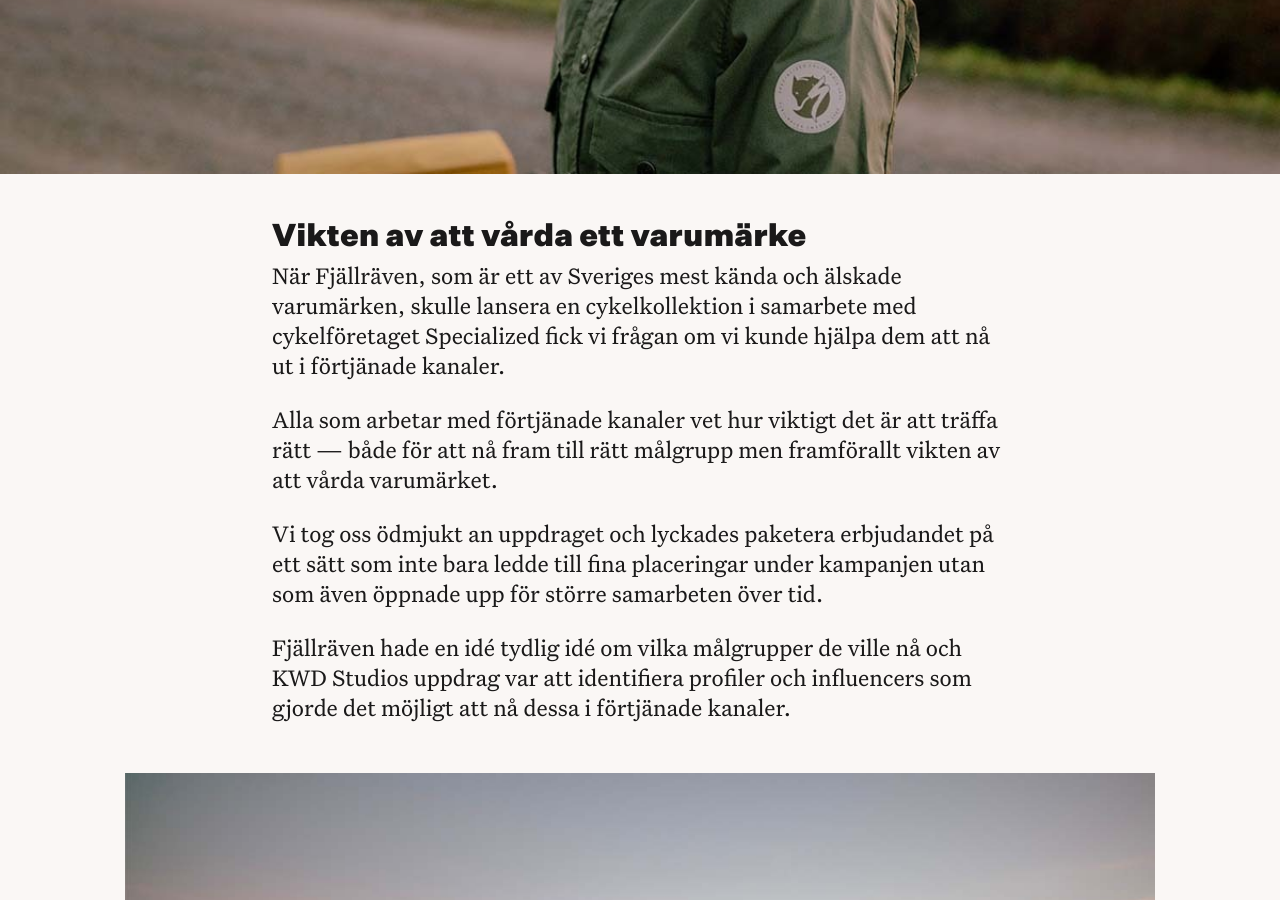
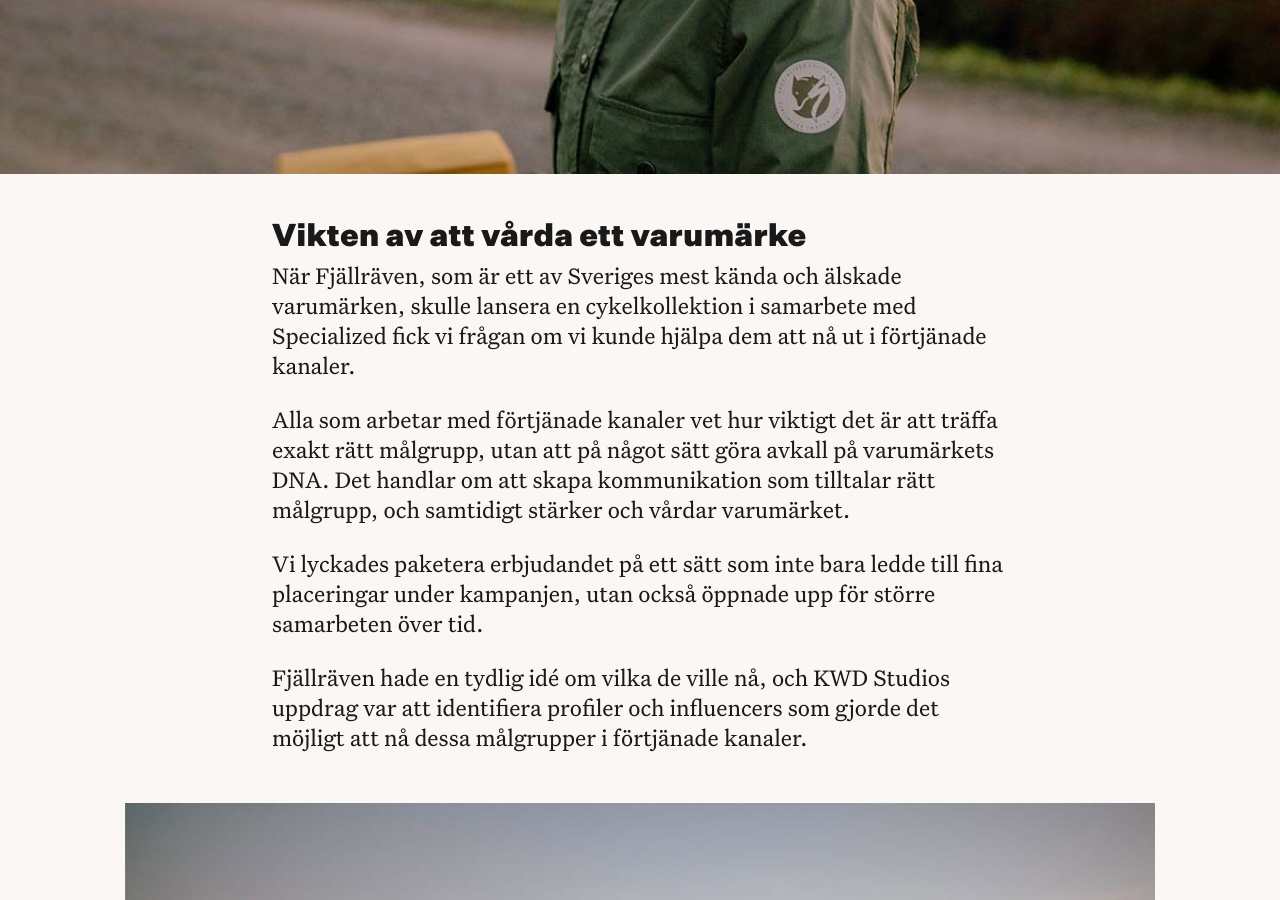
Before and after one commit to kwdstudio/kwdstudio.github.io, a Jekyll site: the page built from _cases/fjallraven-lansering.md, in a window 1280 px wide and 900 px high, scrolled down 1007 px. Built offline with Jekyll 4.4.1, drawn with Linux system fonts in a browser that asks for light colours; some of the changed text lies outside the part shown.

Commit message:
copy update

```diff
--- a/_cases/fjallraven-lansering.md
+++ b/_cases/fjallraven-lansering.md
@@ -13,13 +13,13 @@ intro_lead: När Fjällräven skulle lansera en cykelkollektion i samarbete med
 
 ## Vikten av att vårda ett varumärke
 
-När Fjällräven, som är ett av Sveriges mest kända och älskade varumärken, skulle lansera en cykelkollektion i samarbete med cykelföretaget Specialized fick vi frågan om vi kunde hjälpa dem att nå ut i förtjänade kanaler.
+När Fjällräven, som är ett av Sveriges mest kända och älskade varumärken, skulle lansera en cykelkollektion i samarbete med Specialized fick vi frågan om vi kunde hjälpa dem att nå ut i förtjänade kanaler.
 
-Alla som arbetar med förtjänade kanaler vet hur viktigt det är att träffa rätt — både för att nå fram till rätt målgrupp men framförallt vikten av att vårda varumärket.
+Alla som arbetar med förtjänade kanaler vet hur viktigt det är att träffa exakt rätt målgrupp, utan att på något sätt göra avkall på varumärkets DNA. Det handlar om att skapa kommunikation som tilltalar rätt målgrupp, och samtidigt stärker och vårdar varumärket.
 
-Vi tog oss ödmjukt an uppdraget och lyckades paketera erbjudandet på ett sätt som inte bara ledde till fina placeringar under kampanjen utan som även öppnade upp för större samarbeten över tid.
+Vi lyckades paketera erbjudandet på ett sätt som inte bara ledde till fina placeringar under kampanjen, utan också öppnade upp för större samarbeten över tid.
 
-Fjällräven hade en idé tydlig idé om vilka målgrupper de ville nå och KWD Studios uppdrag var att identifiera profiler och influencers som gjorde det möjligt att nå dessa i förtjänade kanaler.
+Fjällräven hade en tydlig idé om vilka de ville nå, och KWD Studios uppdrag var att identifiera profiler och influencers som gjorde det möjligt att nå dessa målgrupper i förtjänade kanaler.
 
 {%
   include page_image.html
```
Also changed, not shown: other parts of _cases/fjallraven-lansering.md (+1 -1 lines).
